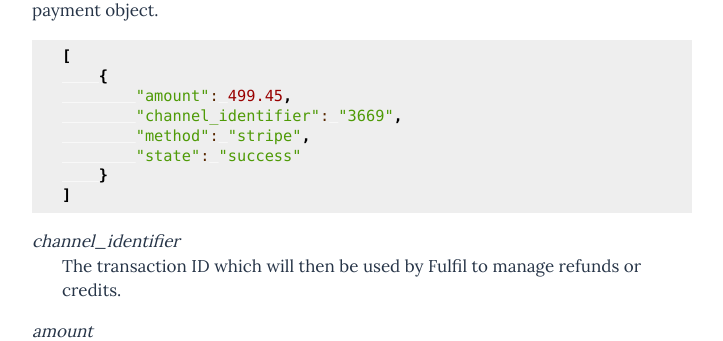
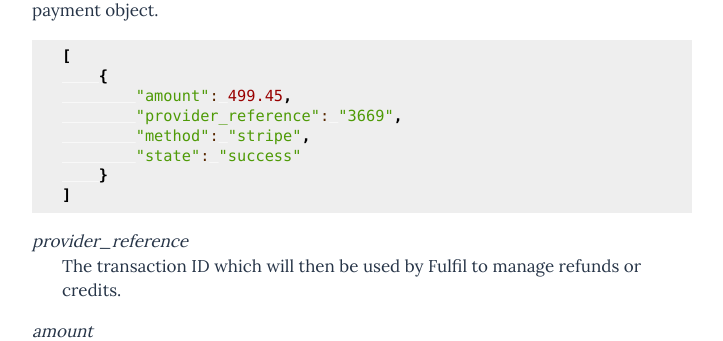
Before and after one commit to sharoonthomas/developers.fulfil.io, a Sphinx documentation site: the page built from source/guides/orders.rst, in a window 1280 px wide and 900 px high, scrolled down 11622 px. Shown: the part 153-494 px from the top of the window, without its empty margins (388-1111 px from the left). Built offline with Sphinx 7.4.7, drawn with Linux system fonts in a browser that asks for light colours.

Commit message:
use provider_reference for payments

```diff
--- a/source/guides/orders.rst
+++ b/source/guides/orders.rst
@@ -500,13 +500,13 @@ The payments are sent as a list of payment objects. Most orders should only have
     [
         {
             "amount": 499.45,
-            "channel_identifier": "3669",
+            "provider_reference": "3669",
             "method": "stripe",
             "state": "success"
         }
     ]
 
-`channel_identifier`
+`provider_reference`
     The transaction ID which will then be used by Fulfil to manage refunds
     or credits.
 `amount`
```
